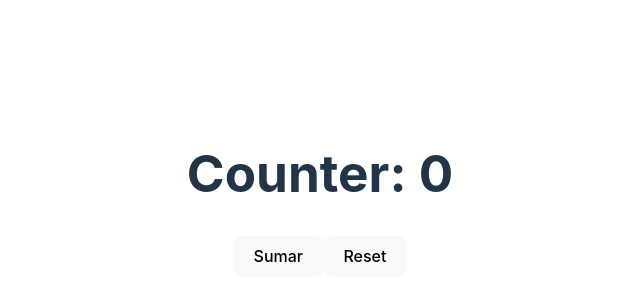
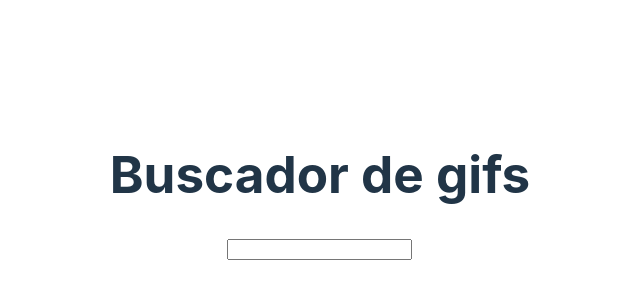
Before and after one commit to juanfaldana20/Challenge, a React (Vite) app in the folder Challenge20/: page / in a window 1280 px wide. Shown: the part 206-506 px from the top of the page, without its empty margins (320-960 px from the left). Built offline with nearby package versions, Linux system fonts and the light colour scheme.

Commit message:
ChallengeGifs
ChallengeGifs

```diff
--- /dev/null
+++ b/Challenge20/src/AddCategory.jsx
@@ -0,0 +1,28 @@
+import { useState } from "react";
+
+
+export const AddCategory = ({ onAddCategory }) => {
+
+
+    const [newCategory, setNewCategory] = useState('');
+
+
+    const handleOnChange = (event) => {
+        setNewCategory(event.target.value)
+    }
+
+    const onSubmit = (evt) => {
+        evt.preventDefault();
+        onAddCategory( newCategory );
+        setNewCategory('')
+    }
+
+
+    return (
+
+
+        <form onSubmit = {(event) => onSubmit(event)}>
+            <input type="text" onChange={handleOnChange} value={newCategory} />
+        </form>
+    )
+}
--- a/Challenge20/src/App.jsx
+++ b/Challenge20/src/App.jsx
@@ -1,17 +1,17 @@
+import './App.css'
+import ComponentApp from "./ComponentApp"
 
-import './App.css'
+const App=() =>{
 
 
-const App =() =>{
-  return(
-    <>
-    <h1> HOLA MUNDO</h1>
-    </>
+
+  return (
+    <div>
+      <ComponentApp/>
+
+    </div>
 
   )
 }
 
-
-
-
 export default App
--- /dev/null
+++ b/Challenge20/src/ComponentApp.jsx
@@ -0,0 +1,42 @@
+import { useState } from "react"
+import { AddCategory } from "./AddCategory";
+import { GifGrid } from "./GiftGrid";
+
+
+const defaultValue = []
+
+
+export const ComponentApp = () => {
+const [categories, setCategories] = useState (defaultValue);
+
+
+
+
+const addCategory = (cualquiera) =>{
+
+    const auxCategories = [ ...categories ]
+    auxCategories.push(cualquiera)
+    setCategories(auxCategories)
+
+
+}
+
+
+    return(
+        <>
+            <h1>Buscador de gifs</h1>
+            <AddCategory onAddCategory={addCategory}/>
+            <ol>
+                 {
+                    categories.map(
+                        (category, key) =>
+                        {
+                        return <GifGrid category={category} key= {key}/>
+                        }
+                    )
+                }
+            </ol>
+        </>
+    )
+}
+export default ComponentApp
--- /dev/null
+++ b/Challenge20/src/GifItem.jsx
@@ -0,0 +1,9 @@
+
+export const  GifItem = ({title,url}) => {
+    return(
+        <div className="card">
+            <img src={url} alt= {title}/>
+        </div>
+    )
+}
+export default GifItem
--- /dev/null
+++ b/Challenge20/src/GiftGrid.jsx
@@ -0,0 +1,51 @@
+import { useState } from "react"
+import { useEffect } from "react"
+import GifItem from './GifItem'
+import './index.css'
+
+
+ export const getGifs = async (category) => {
+    console.log(category)
+    const url = `https://api.giphy.com/v1/gifs/search?api_key=bHLmzL9XZKwPFZ8SaMiLA78jsJTJV8fI&q=${category}&limit=25&offset=0&rating=g&lang=en`
+    const resp = await fetch(url)
+    const { data } = await resp.json()
+    const gifs = data.map(img => {
+        return {
+            id: img.id,
+            title: img.title,
+            url: img.images.downsized_medium.url
+        }
+    })
+    return gifs
+
+
+}
+
+
+export const GifGrid = ({ category }) => {
+    const [images, Setimages] = useState([])
+
+
+    const InvoGifs = async() => {
+        const images =await getGifs(category)
+        Setimages(images)
+
+    }
+    useEffect(()=> {
+        InvoGifs()
+    },[])
+
+    return (
+        <>
+            <h3>{category}</h3>
+            <div className= "card-grid">
+                {
+                    images.map((image, key)=>{
+                        return <GifItem key={key} {...image}/>
+                    })
+                }
+            </div>
+        </>
+    )
+}
+export default GifGrid
--- a/Challenge20/src/main.jsx
+++ b/Challenge20/src/main.jsx
@@ -8,6 +8,6 @@ import './index.css'
 
 ReactDOM.createRoot(document.getElementById('root')).render(
   <React.StrictMode>
-    <FirstApp/>
+    <App/>
   </React.StrictMode>,
 )
```
